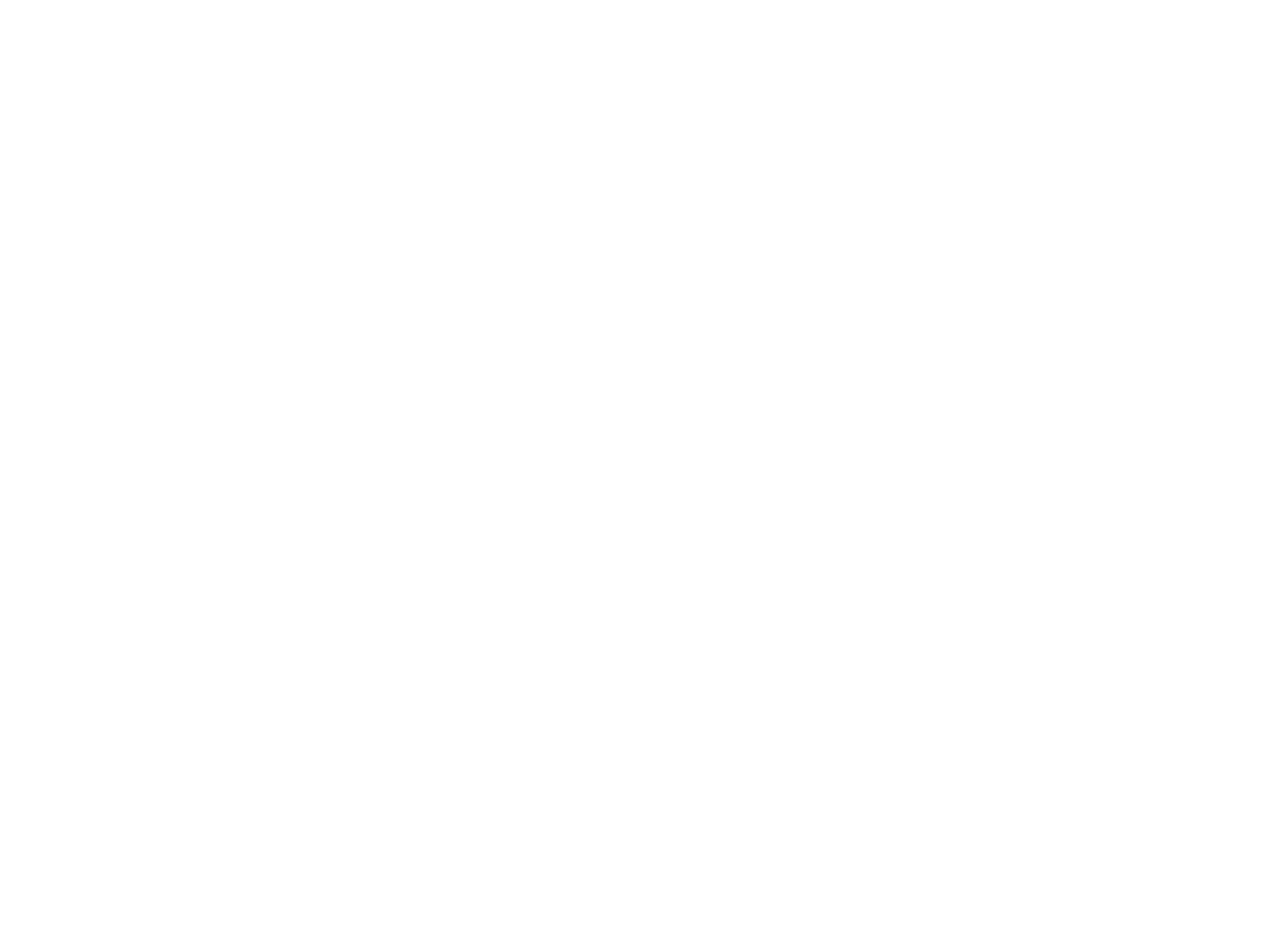
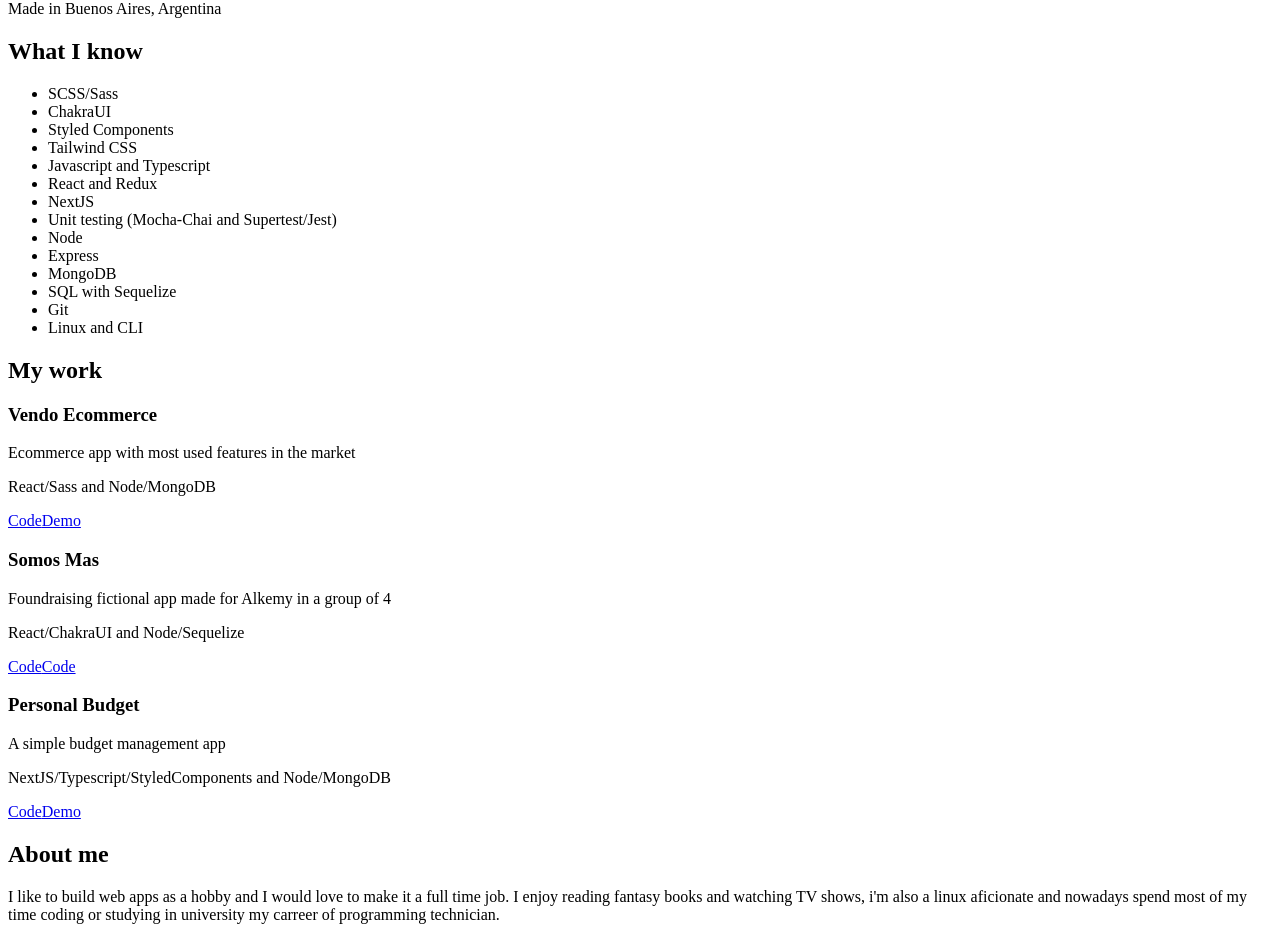
Before and after one commit to facundoveliz/portfolio, a Next.js app: page / in a window 1280 px wide. Shown: the part 114-1054 px from the top of the page. Before the commit the page ends 800 px from the top, so only its background shows below. Built offline with nearby package versions, Linux system fonts and the light colour scheme.

Commit message:
📚 content added to index

```diff
--- a/pages/index.tsx
+++ b/pages/index.tsx
@@ -4,10 +4,83 @@
 const Home: NextPage = () => (
   <div>
     <Head>
-      <title>Create Next App</title>
-      <meta name="description" content="Generated by create next app" />
+      <title>Facundo Veliz</title>
+      <meta name="description" content="Facundo Veliz Portfolio" />
       <link rel="icon" href="/favicon.ico" />
     </Head>
+
+    <h1>Facundo Veliz</h1>
+    <p>Fullstack Web Dev</p>
+    <p>Made in Buenos Aires, Argentina</p>
+
+    <section>
+      <h2>What I know</h2>
+      <ul>
+        <li>SCSS/Sass</li>
+        <li>ChakraUI</li>
+        <li>Styled Components</li>
+        <li>Tailwind CSS</li>
+
+        <li>Javascript and Typescript</li>
+        <li>React and Redux</li>
+        <li>NextJS</li>
+        <li>Unit testing (Mocha-Chai and Supertest/Jest)</li>
+
+        <li>Node</li>
+        <li>Express</li>
+        <li>MongoDB</li>
+        <li>SQL with Sequelize</li>
+
+        <li>Git</li>
+        <li>Linux and CLI</li>
+      </ul>
+    </section>
+
+    <section>
+      <h2>My work</h2>
+      <div>
+        <h3>Vendo Ecommerce</h3>
+        <p>Ecommerce app with most used features in the market</p>
+        <p>React/Sass and Node/MongoDB</p>
+        <div>
+          <a href="https://github.com/facundoveliz/vendo-ecommerce">Code</a>
+          <a href="https://vendo-ecommerce.burki.club/">Demo</a>
+        </div>
+      </div>
+
+      <div>
+        <h3>Somos Mas</h3>
+        <p>Foundraising fictional app made for Alkemy in a group of 4</p>
+        <p>React/ChakraUI and Node/Sequelize</p>
+        <div>
+          <a href="https://github.com/facundoveliz/OT123-CLIENT">Code</a>
+          <a href="https://github.com/facundoveliz/OT123-SERVER">Code</a>
+        </div>
+      </div>
+
+      <div>
+        <h3>Personal Budget</h3>
+        <p>A simple budget management app</p>
+        <p>NextJS/Typescript/StyledComponents and Node/MongoDB</p>
+        <div>
+          <a href="https://github.com/facundoveliz/personal-budget">Code</a>
+          <a href="https://personal-budget.burki.club/">Demo</a>
+        </div>
+      </div>
+    </section>
+
+    <section>
+      <h2>About me</h2>
+      <p>
+        I like to build web apps as a hobby and I would love to make it a full
+        time job. I enjoy reading fantasy books and watching TV shows, i&apos;m
+        also a linux aficionate and nowadays spend most of my time coding or
+        studying in university my carreer of programming technician.
+      </p>
+    </section>
+    <p>Email</p>
+    <p>LinkedIn</p>
+    <p>Github</p>
   </div>
 );
 
```
